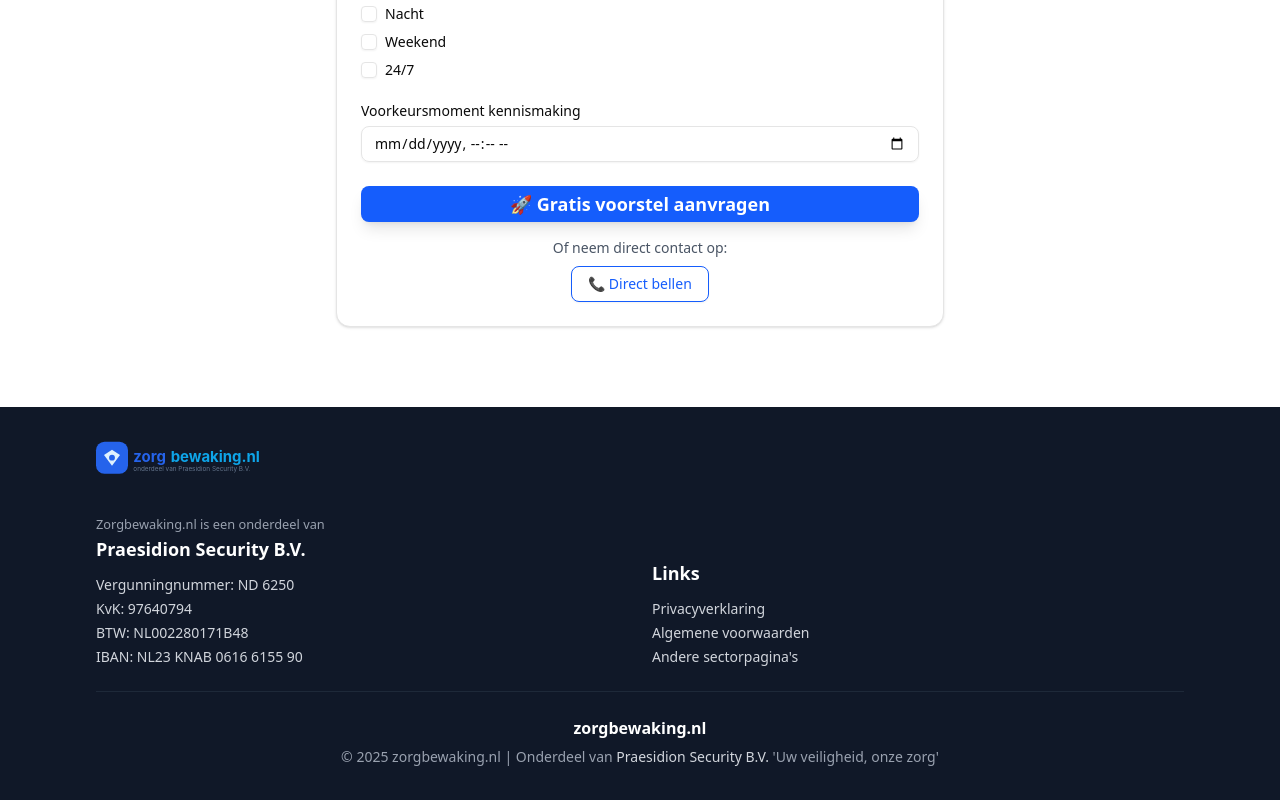
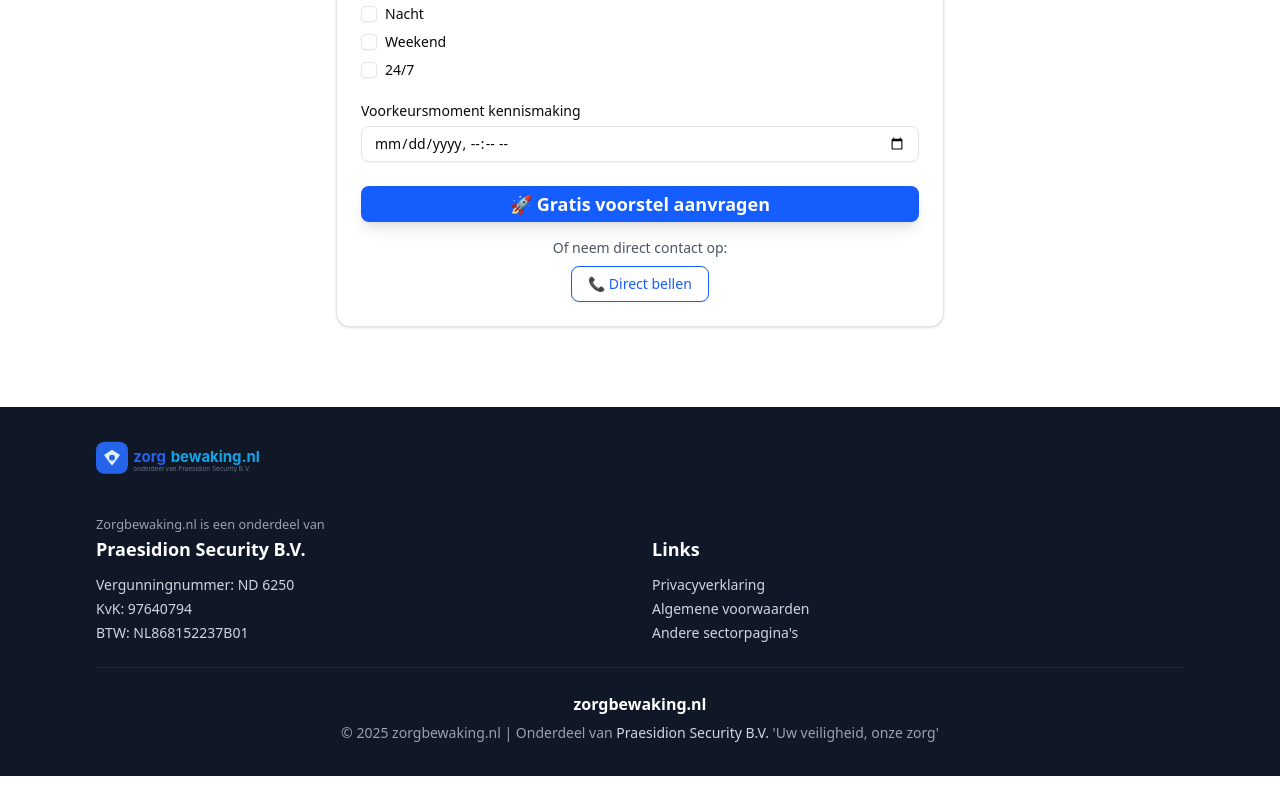
Before and after one commit to Snuushco/zorgbewaking.nl, a Next.js app: page / in a window 1280 px wide. Shown: the part 3560-4360 px from the top of the page. After the commit the page ends 4336 px from the top, so only its background shows below. Built offline with nearby package versions, Linux system fonts and the light colour scheme; no server answers.

Commit message:
Update Footer.tsx

```diff
--- a/src/components/Footer.tsx
+++ b/src/components/Footer.tsx
@@ -13,8 +13,7 @@ export default function Footer() {
             <div className="space-y-1 text-sm text-gray-300">
               <p>Vergunningnummer: ND 6250</p>
               <p>KvK: 97640794</p>
-              <p>BTW: NL002280171B48</p>
-              <p>IBAN: NL23 KNAB 0616 6155 90</p>
+              <p>BTW: NL868152237B01</p>
             </div>
           </div>
           {/* Links */}
```
